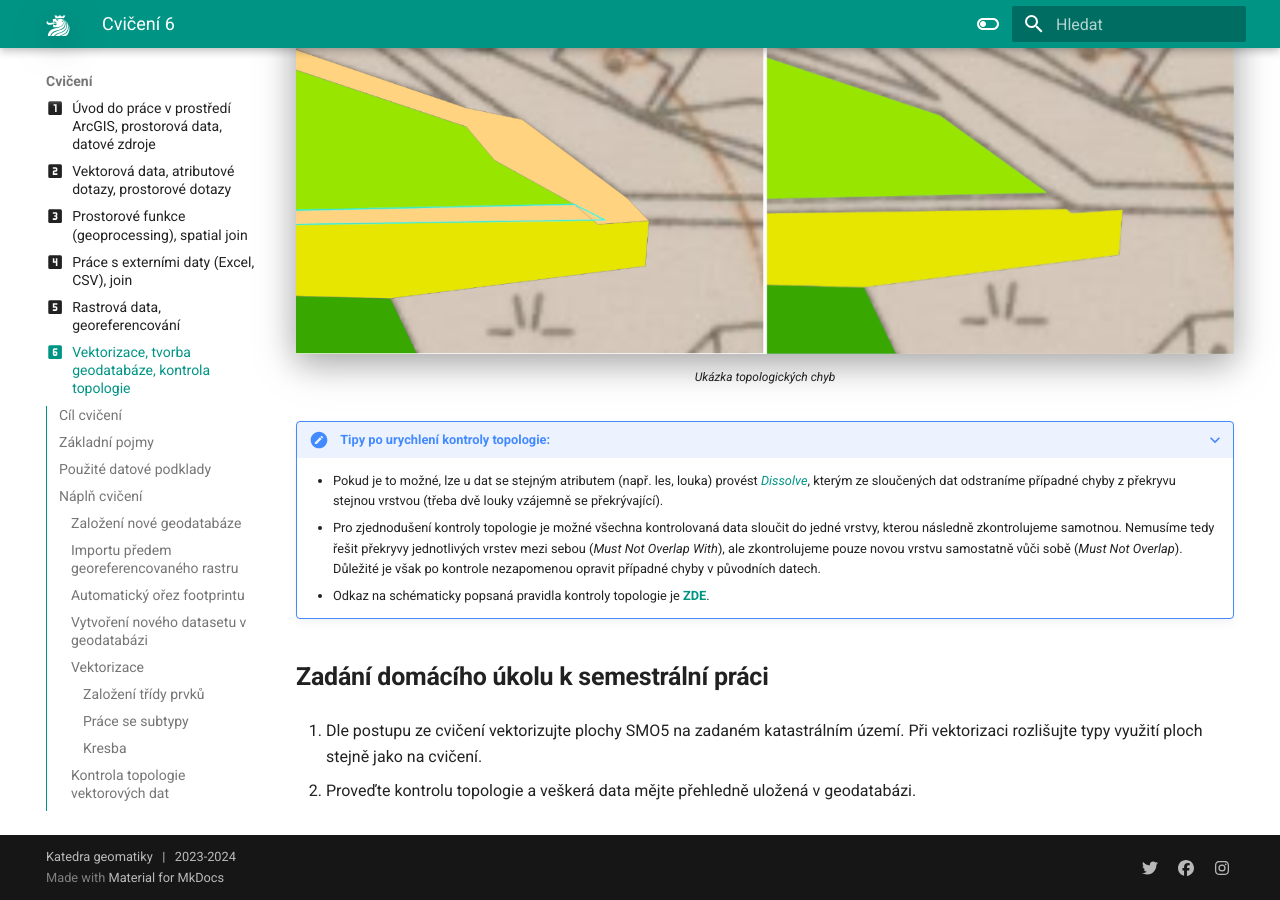
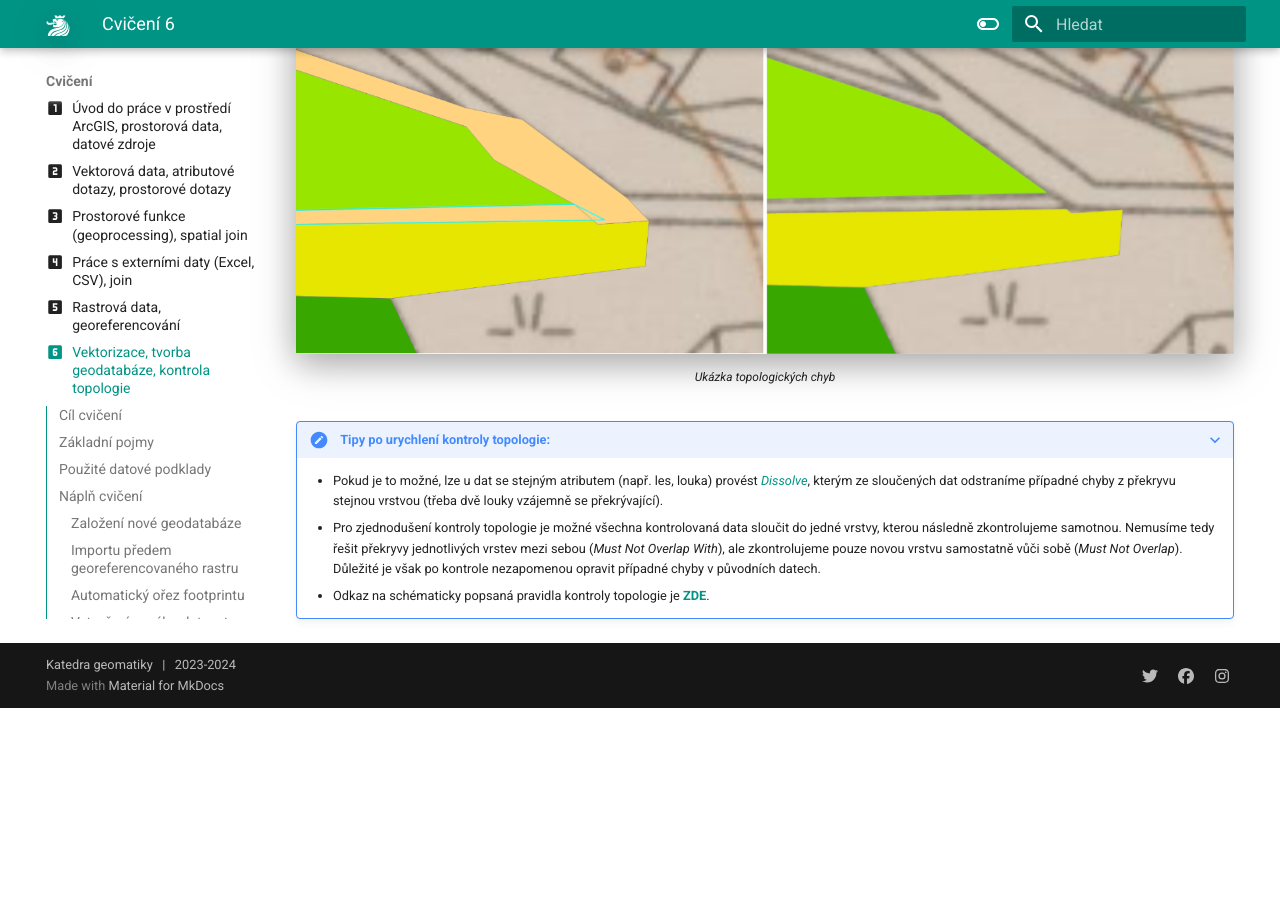
Before and after one commit to k155gis0/gis1, an MkDocs documentation site: the page built from docs/cviceni/cviceni6.md, in a window 1280 px wide and 900 px high, scrolled down 11657 px. Built offline with MkDocs 1.6.1 and Material for MkDocs 9.7.7, drawn with Linux system fonts in a browser that asks for light colours; after the commit the page ends 12365 px from its top, so only the background shows below that.

Commit message:
opravy cv5+6

```diff
--- a/docs/cviceni/cviceni6.md
+++ b/docs/cviceni/cviceni6.md
@@ -275,10 +275,3 @@ Na obrázku níže je zobrazena ukázka dvou nalezených topologických chyb (le
       - Pokud je to možné, lze u dat se stejným atributem (např. les, louka) provést [*Dissolve*](https://pro.arcgis.com/en/pro-app/latest/tool-reference/data-management/dissolve.htm), kterým ze sloučených dat odstraníme případné chyby z překryvu stejnou vrstvou (třeba dvě louky vzájemně se překrývající).
       - Pro zjednodušení kontroly topologie je možné všechna kontrolovaná data sloučit do jedné vrstvy, kterou následně zkontrolujeme samotnou. Nemusíme tedy řešit překryvy jednotlivých vrstev mezi sebou (*Must Not Overlap With*), ale zkontrolujeme pouze novou vrstvu samostatně vůči sobě (*Must Not Overlap*). Důležité je však po kontrole nezapomenou opravit případné chyby v původních datech.
       - Odkaz na schématicky popsaná pravidla kontroly topologie je [**ZDE**](https://pro.arcgis.com/en/pro-app/latest/help/editing/pdf/topology_rules_poster.pdf).
-
-
-## Zadání domácího úkolu k semestrální práci
-
-1. Dle postupu ze cvičení vektorizujte plochy SMO5 na zadaném katastrálním území. Při vektorizaci rozlišujte typy využití ploch stejně jako na cvičení.
-
-2. Proveďte kontrolu topologie a veškerá data mějte přehledně uložená v geodatabázi.
```
Also changed, not shown: docs/cviceni/cviceni5.md (+12 -8 lines).
